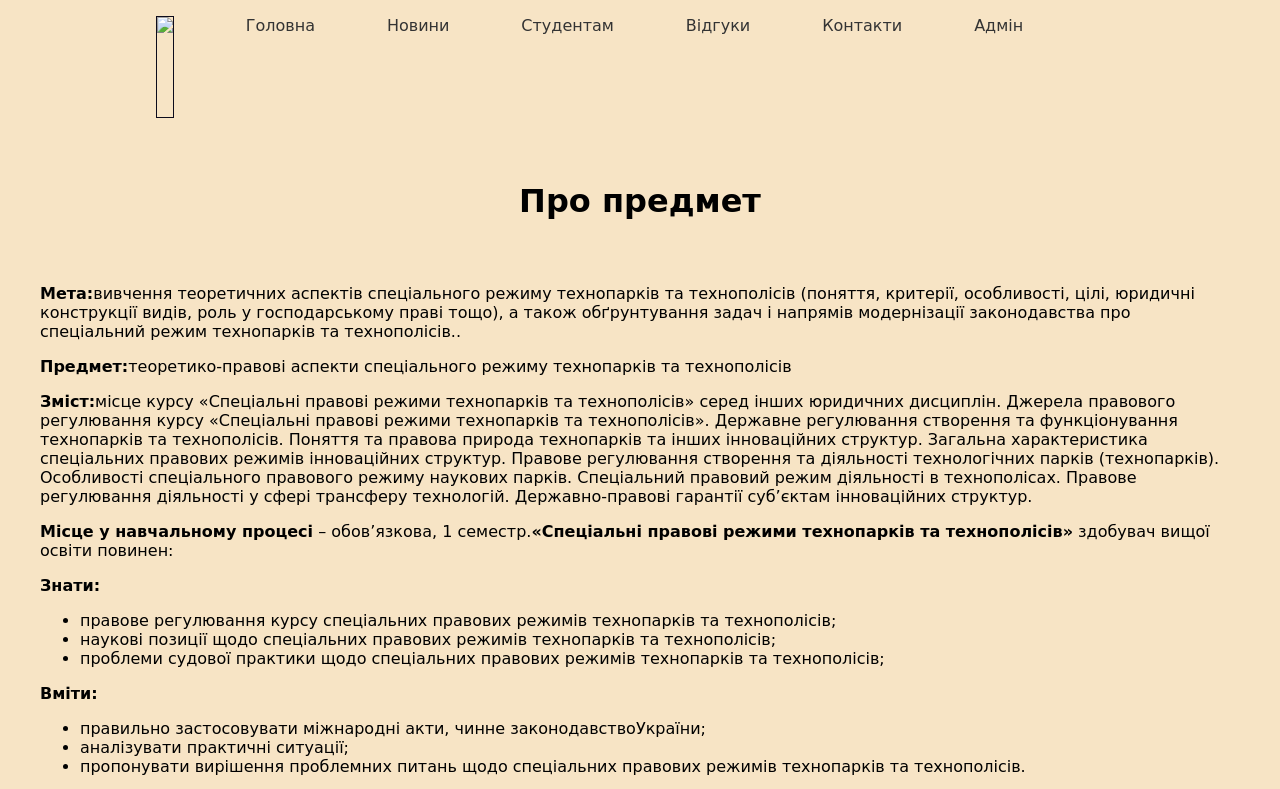
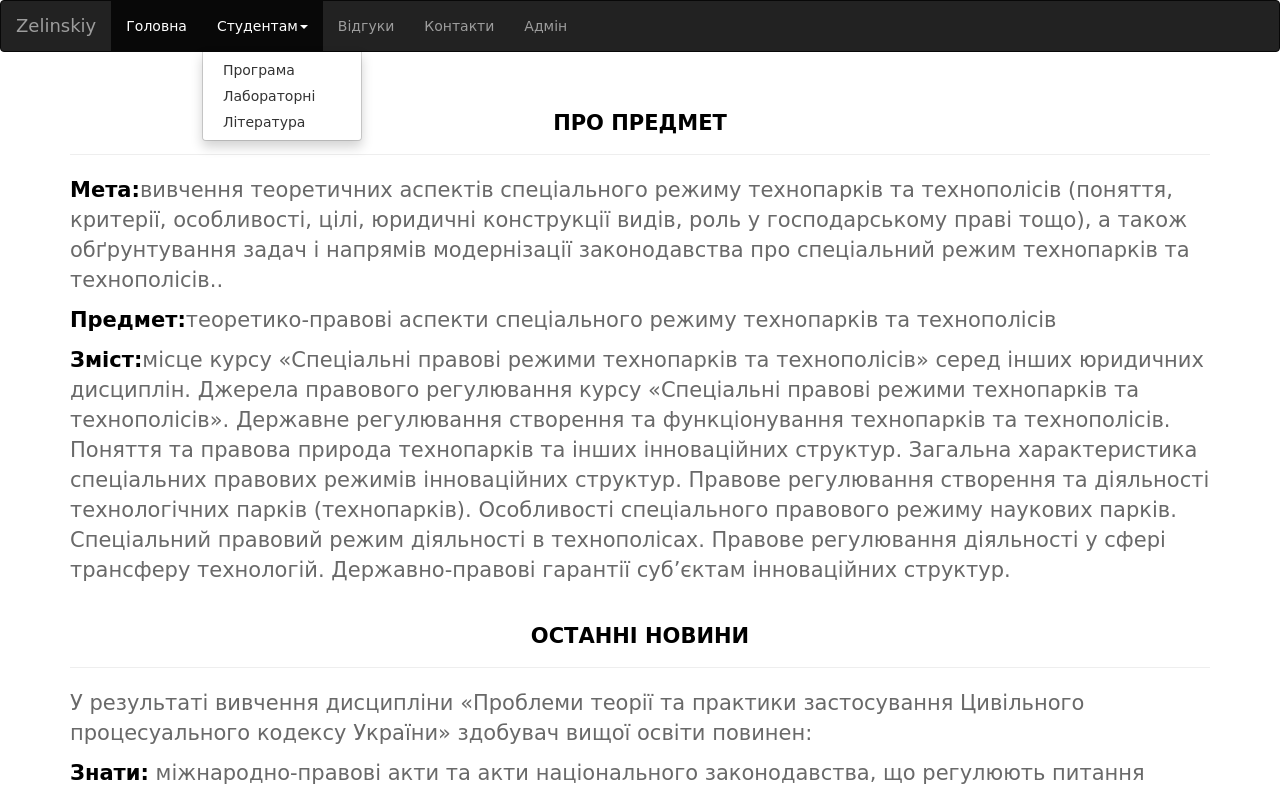
Before and after one commit to vasylzelinskiy99/LABA, a plain HTML site: page index.html in a window 1280 px wide. Both pictures are taken after a click on the link "Студентам". Shown: the top 789 px of the page. Drawn offline with nearby package versions, Linux system fonts and the light colour scheme.

Commit message:
bootstrap(3.7)

```diff
--- a/css/style.css
+++ b/css/style.css
@@ -15,8 +15,7 @@ img.responsive{
     list-style:none;
 }
 .menu-item:hover{
-    line-height: 50px;
-    text-decoration: none;
+  line-height: 50px
 }
 a{
     text-decoration: none;
@@ -38,7 +37,7 @@ button{
 }
 .drop-down ul{
     position: absolute;
-    bottom 0;
+    bottom: 0;
     display: none;
     list-style: none;
     background: #38925E;
@@ -63,9 +62,9 @@ button{
     text-align: center;
     margin: 2em 0;
 }
-.footer{
+footer{
     width: 100%;
-    padding: 1em 0;
+    padding: 0.5em 0;
     text-align: center;
     color: #FFFFFF;
     background-color: #38925E;
@@ -89,3 +88,25 @@ button{
     width: 100%;
     height: auto
 }
+.photo{
+    margin-left: 21%;
+    border:solid 2px #0D0B1B;
+    margin-top: -35px;
+}
+@-webkit-keyframes typing {
+ from {
+    width: 0;
+ }
+to{
+    width:80
+    }
+}
+h1 {
+    font: bold 300% Consolas, Monaco, monospace;
+    width: 26em;
+    margin: 2em 1em;
+    white-space: nowrap;
+    overflow: hidden;
+    -webkit-animation: typing 2s steps(21, end),
+    blink-caret .5s step-end infinite alternate;
+}
--- a/index.html
+++ b/index.html
@@ -1,53 +1,103 @@
 <!DOCTYPE html>
-<html>
+<html lang="en">
 <head>
+	<title>Головна</title>
 	<meta charset="utf-8">
-	<title>Спеціальні правові режими технопарків та технополісів</title>
-	<link rel="stylesheet" href="css\style.css">
+	<meta content="width=device-width, initial-scale=1" name="viewport">
+	<link href="https://maxcdn.bootstrapcdn.com/bootstrap/3.3.7/css/bootstrap.min.css" rel="stylesheet">
+	<script src="https://ajax.googleapis.com/ajax/libs/jquery/3.2.1/jquery.min.js">
+	</script>
+	<script src="https://maxcdn.bootstrapcdn.com/bootstrap/3.3.7/js/bootstrap.min.js">
+	</script>
+	<style>
+	           body  {
+	           font-family: 'Pangolin', cursive;
+             background-color: #FFFFFF;
+
+	            }
+
+	            h3 {
+	            text-align: center;
+	            color:#000000;
+	            font-size: 150%;
+	            }
+
+	            p {
+	               color: #696969;
+	               font-size: 150%;
+	               text-align: left;
+	            }
+
+	            strong {
+	            color: #000000;
+	            }
+	            .panel-footer {
+	            text-align: center;
+              color: #FFFFFF;
+              background-color: #000000;
+
+	            }
+
+
+	</style>
 </head>
+
 <body>
-	<header>
-		<nav class="nav">
-			<ul class="menu"><p></p>
-					<img class="logo" src="img/forrest.png">
-				<li class="menu-item">
-					<a href="index.html">Головна</a>
+	<nav class="navbar navbar-inverse">
+		<div class="container-fluid">
+			<div class="navbar-header">
+				<button class="navbar-toggle" data-target="#myNavbar" data-toggle="collapse" type="button">
+					<span class="icon-bar"></span><span class="icon-bar"></span><span class="icon-bar"></span></button>
+				<a class="navbar-brand" href="#">Zelinskiy</a>
+			</div>
+     <div class="collapse navbar-collapse" id="myNavbar">
+				<ul class="nav navbar-nav">
+					<li class="active">
+						<a href="#">Головна</a>
+				   <li class="dropdown">
+						<a class="dropdown-toggle" data-toggle="dropdown" href="#">Студентам<span class="caret"></span></a>
+
+						<ul class="dropdown-menu">
+							<li>
+								<a href="#">Програма</a>
 							</li>
-				<li class="menu-item">
-					<a href="news.html">Новини</a>
+
+							<li>
+								<a href="#">Лабораторні</a>
 							</li>
-				<li class="menu-item drop-down">
-					<a href="">Студентам</a>
-					<ul>
-						<li><a href="programm.html">Програма</a></li>
-						<li><a href="labs.html">Лабораторні</a></li>
-						<li><a href="lit.html">Література</a></li>
+
+							<li>
+								<a href="#">Література</a>
+							</li>
 						</ul>
 					</li>
-				<li class="menu-item">
-					<a href="feedback.html">Відгуки</a>
+					<li>
+						<a href="#">Відгуки</a>
 					</li>
-				<li class="menu-item">
-					<a href="contact.html">Контакти</a>
+
+					<li>
+						<a href="#">Контакти</a>
 					</li>
-				<li class="menu-item">
-					<a href="admin.html">Адмін</a>
+				   <li>
+						<a href="#">Адмін</a>
 					</li>
 				</ul>
+			</div>
+		</div>
 	</nav>
-	</header>
+
+
 	<div class="container">
-		<h1 class="title">Про предмет</h1>
-		<div class="info-block">
-			<p>
-			</p>
-			<p><b>Мета:</b>вивчення теоретичних аспектів спеціального режиму технопарків та
+		<div class="page-header">
+			<h3><strong>ПРО ПРЕДМЕТ</strong></h3>
+		</div>
+     <p><strong>Мета:</strong>вивчення теоретичних аспектів спеціального режиму технопарків та
 				технополісів (поняття, критерії, особливості, цілі, юридичні конструкції видів, роль
 				у господарському праві тощо), а також обґрунтування задач і напрямів модернізації
 			законодавства про спеціальний режим технопарків та технополісів..</p>
-			<p><b>Предмет:</b>теоретико-правові аспекти спеціального режиму технопарків та
+			<p><strong>Предмет:</strong>теоретико-правові аспекти спеціального режиму технопарків та
 			технополісів</p>
-			<p><b>Зміст:</b>місце курсу «Спеціальні правові режими технопарків та технополісів» серед
+			<p><strong>Зміст:</strong>місце курсу «Спеціальні правові режими технопарків та технополісів» серед
 				інших юридичних дисциплін. Джерела правового регулювання курсу «Спеціальні
 				правові режими технопарків та технополісів». Державне регулювання створення та
 				функціонування технопарків та технополісів. Поняття та правова природа
@@ -56,34 +106,30 @@
 				діяльності технологічних парків (технопарків). Особливості спеціального правового
 				режиму наукових парків. Спеціальний правовий режим діяльності в технополісах.
 				Правове регулювання діяльності у сфері трансферу технологій. Державно-правові
-			гарантії суб’єктам інноваційних структур.</p>
-			<p><b>Місце у навчальному процесі</b> – обов’язкова, 1 семестр.<b>«Спеціальні правові режими технопарків та
-			технополісів»</b> здобувач вищої освіти повинен:
-			<p><b>Знати:</b></p>
-		</p>
+			гарантії суб’єктам інноваційних структур.
 
-		<ul>
-			<li>правове регулювання курсу спеціальних правових режимів технопарків та технополісів;
-			</li>
-			<li>наукові позиції щодо спеціальних правових режимів технопарків та технополісів;</li>
-			<li>проблеми судової практики щодо спеціальних правових режимів технопарків та
-			технополісів;</li>
-		</ul>
 
-		<p><b>Вміти:</b></p>
-
-		<ul>
-			<li>правильно застосовувати міжнародні акти, чинне законодавствоУкраїни;</li>
-			<li>аналізувати практичні ситуації;</li>
-			<li>пропонувати вирішення проблемних питань щодо спеціальних правових режимів
-			технопарків та технополісів.</li>
-		</ul>
+		<div class="page-header">
+			<h3><strong>ОСТАННІ НОВИНИ</strong></h3>
 		</div>
 
-<footer>
-	<div class="footer">
+
+		<p>У результаті вивчення дисципліни «Проблеми теорії та практики застосування Цивільного процесуального кодексу
+			України» здобувач вищої освіти повинен:</p>
+
+
+		<p><strong>Знати:</strong> міжнародно-правові акти та акти національного законодавства, що регулюють питання
+			застосування ЦПК; тенденції судової практики застосування ЦПК; основні напрямки судової реформи та
+			вдосконалення цивільного процесуального законодавства;</p>
+
+
+		<p><strong>Вміти:</strong> складати необхідні процесуальні документи; правильно тлумачити цивільне процесуальне
+			законодавство; виконувати будь-яку роботу, пов’язану з забезпеченням цивільної справи доказовим матеріалом,
+			застосовуючи набуті знання; формувати власну думку щодо шляхів удосконалення цивільного процесуального законодавства.</p>
+    <div class="panel panel-default">
+		<div class="panel-footer">
 			Copyright (c) 2017 by Zelinskiy Vasyl
 		</div>
-</footer>
+	</div>
 </body>
 </html>
```
Lines whose indentation alone changed are shown as unchanged.
